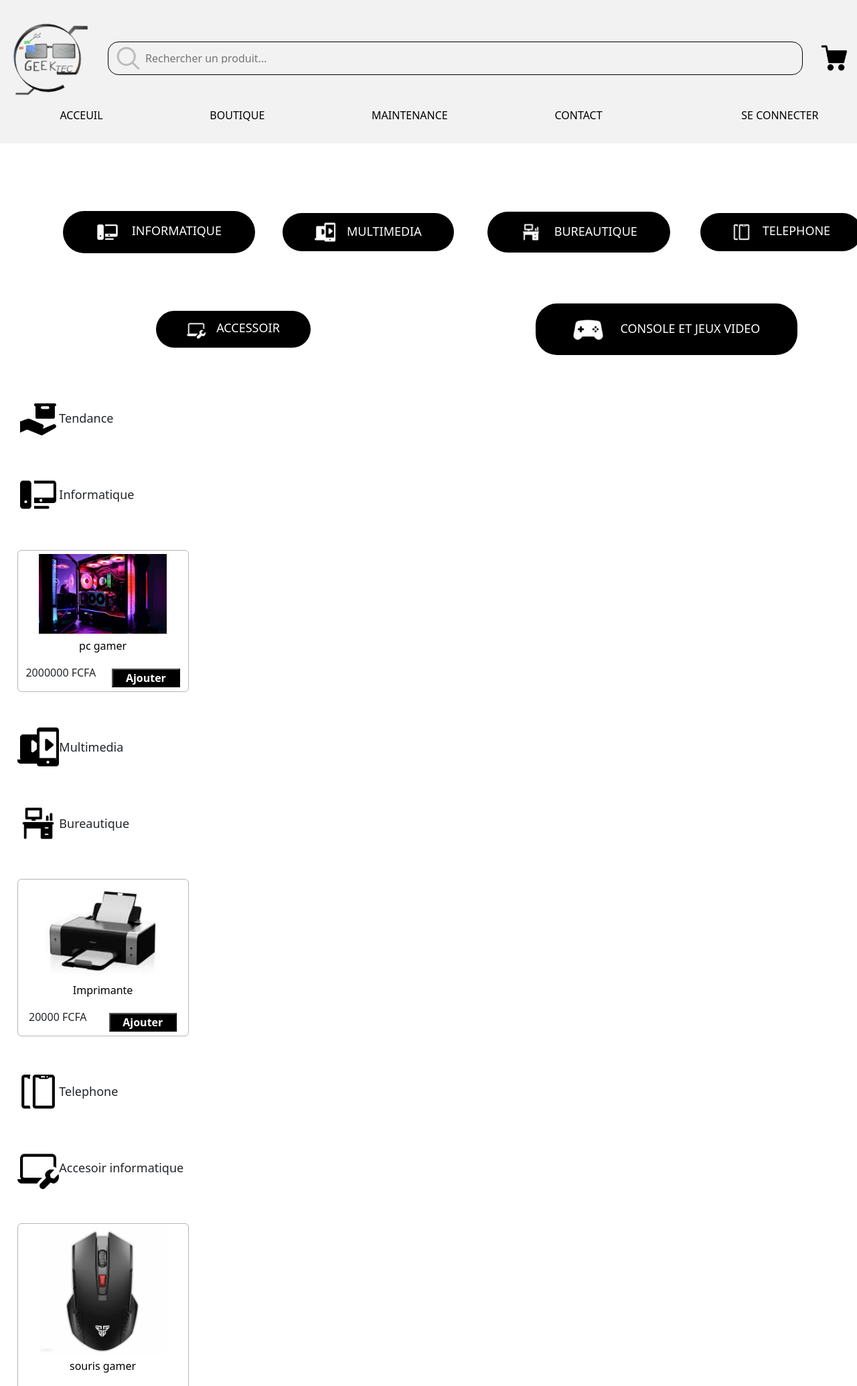
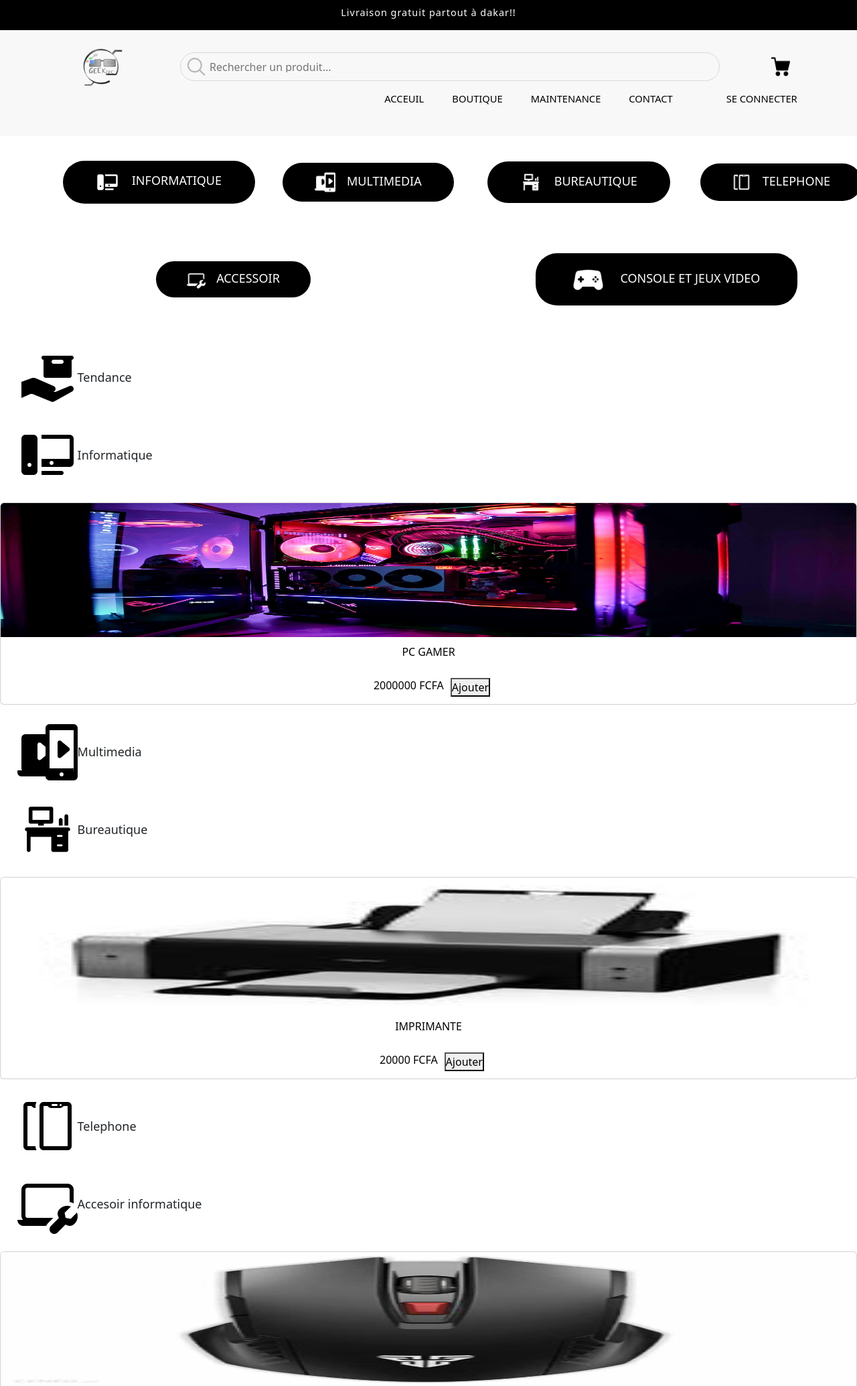
Before and after one commit to Dar-rius/ecommerce, a Django app: page /shop/ in a window 1280 px wide. Shown: the top 2069 px of the page at 67% size. Run offline with Django 4.2, Linux system fonts and the light colour scheme; data comes from the database, SQL or seed files in the repository; both versions use the stored data as it was after the commit.

Commit message:
update ctg

```diff
--- a/geektech/static/style/header.css
+++ b/geektech/static/style/header.css
@@ -1,36 +1,49 @@
 /* HEADER */
 header{
     padding: .1rem;
-    background-color: hsl(0, 0%, 95%);
-    margin-bottom: 5%;
-    padding-top: 2%;
+    background-color: hsla(0, 0%, 95%, 0.534);
+    padding: 15px 70px;
+    height: 158px;
 }
 
 .corp_haut{
     width: 100%;
     display: flex;
     align-items: center;
-    justify-content: space-between;
+    justify-content: center;
+    padding: 8px 20px;
 }
 
 .corp_haut form{
-    width: 75%;
     display: flex;
     align-items: center;
-    width: 100%;
-    padding: .2rem;
-    border-radius: 1rem;
-    border: 1px solid black;
+    width: 1158px;
+    height: 43px;
+    padding: 5px .2rem;
+    border-radius: 2rem;
+    border: 1px solid #D9D9D9;
+    margin-left:25px;
 }
-
+.liv{
+    background-color: black;
+    margin-bottom: 0;
+    height: 45px;
+}
+h4{
+    font-size: .9rem;
+    color: white;
+    text-align: center;
+    padding-top: 10px;
+    letter-spacing: 1px;
+}
 .linkerel{
     width: 5%;
-    margin-left: 2.2%;
+    margin-left: 7%;
 }
 
 
 header input{
-    width: 90%;
+    width: 50%;
     height: 1em;
     border: none;
     background: transparent;
@@ -44,24 +57,33 @@ header input:focus-visible{
 
 .liste{
     display: flex;
-    justify-content: space-around;
-    gap: 3em;
+    justify-content: center;
+    gap: 2em;
     color: #222733;
-    font-weight: 500;
+    font-weight: 499;
+    padding-left: 475px;
+    margin-top:-15px;
 }
 
 header li{
     list-style-type: none;
     text-transform: uppercase;
 }
-
-
 .liste a {
     color: black;
+    margin-left: 10px;
+    font-weight: 495;
+    font-size: .92rem;
 }
-
+.liste a:hover {
+    color: red;
+    transition: all .7s ease;
+}
 .logo{
-    width: 10%;
+    padding-left: 25px;
+}
+.search-img{
+   font-size: 1.5px;
 }
 
 
--- a/geektech/static/style/index.css
+++ b/geektech/static/style/index.css
@@ -3,99 +3,150 @@
 #sec1{
     display: flex;
     align-items: center;
-    justify-content: space-around;
-    margin-top: 5%;
+    justify-content: space-between;
+    margin-top: 7.5px;
+    margin-top: 4px;
 }
 
 nav{
     background-color: black;
-    width: 25%;
-    border-radius: 1%;
-    padding: 0.5%;
-    padding-top: 3%;
-    padding-bottom: 3%;
+    height: 420px;
+    border-radius: 10px;
+    margin-left: 125px;
+    width: 280px;
+    padding-top: 30px;
+    margin-top: 20px;
+}
+.carousel-item img{
+    background-size: cover;
 }
 
-h3{
-    text-align: center;
+ nav h3{
+    font-size: 1.2rem;
     color: white;
+    padding-left: 40px;
 }
 
 #carouselExampleCaptions{
-    width: 60%;
+    width: 58%;
+    height: 30%;
+    margin-right: 100px;
 }
-
+.d-block{
+    height: 420px;
+    width: 100%;
+    margin-right: 100px;
+    margin-top: 15px;
+    border-radius: 10px;
+}
 #image{
-    width: 75%;
+   height: 100px;
+   width: 30%;
 }
-
+h5{
+   margin-top: -200px;
+   font-size: 30px;
+}
 ul a{
     list-style-type: none;
     text-decoration: none;
     color: white;
+    font-size: .92rem;
   }
 
 nav img{
     margin-right: 5%;
     margin-left: 2%;
-    width: 15%;
+    width: 12%;
 }
-
-.groupName{
+.link{
+    background: white;
+    height: 300px;
+    margin-top: 100px;
+}
+.box{
+    display: flex;
+    top:50px;
+    background: black;
+    padding: 20px 10px;
+    height: 200px;
+    width: 84%;
+    margin-left: 120px;
+    border-radius: 10px;
+    justify-content: center;
+    align-items: center;
+}
+.card-w{
+    align-items: center;
+    justify-content: center;
+    padding: 0 100px;
+}
+.card-w img{
+    width: 38%;
+    margin-left: 42px;
+}
+.card-w a {
+   text-decoration: none;
+   color: white;
+}
+.entete{
     display: flex;
     align-items: center;
-    font-size: large;
-    margin-left: 2%;
-    margin-top: 2%;
-    margin-bottom: 2%;
-    flex-wrap: wrap;
+    margin-left: 100px;
 }
-
-.groupName img{
-    width: 5%;
-
+.it h4{
+    color:black;
+    font-size: 1.2rem;
 }
-
-.card{
-    transition: 0.3s;
-    width: 20%;
+.it img{
+    width: 4.2%;
+}
+.items .card{
+    width: 230px;
+    height:300px;
+    margin-right:20px;
+    margin-bottom:30px;
+    margin-top:30px;
+}
+.card a img{
+    width: 100%;
+    height: 200px;
+    border-radius: 5px 5px 0 0;
+}
+.items{
+    display: flex;
+    margin-left: 50px;
+}
+.card a{
+    text-decoration: none;
+}
+.card p{
+    padding-top: 10px;
+    color: black;
+    text-transform: uppercase;
     text-align: center;
-    margin: 2%;
-    border: 1px solid #B3B6B7;
 }
-
-.card img{
-    width: 75%;
-    margin-bottom: 2%;
-    margin-top: 2%;
-}
-
 .bas{
     display: flex;
-    justify-content: space-around;
+    justify-content: center;
     align-items: center;
 }
-
-.secProduit{
-    margin-left: 3%;
-    margin-right: 3%;
+.bas p{
+    padding-left:10px;
+    margin-right:10px;
 }
-
-.item1{
-    display: flex;
+.btn-b{
+   color: white;
+   background: black ;
+   height: 30px;
+   padding: 0 10px;
+}
+.btn-b:hover{
+    color: white;
+ }
+.items{
+    margin-left: 100px;
     align-items: center;
+    justify-content: center;
 }
-
-.card a{
-    text-decoration: none;
-    color: black;
-}
-
-button{
-    background-color: black;
-    color: white;
-    width: 40%;
-    font-weight: 600;
-}
-
 /* END HOME */
--- a/geektech/templates/components/header.html
+++ b/geektech/templates/components/header.html
@@ -1,15 +1,18 @@
 {% load static %}
 {% block content%}
+    <div class="liv">
+        <h4>Livraison gratuit partout à dakar!!</h4>
+    </div>
     <header>
         <div class="corp_haut">
             <a href="{% url 'home'%}">
                 <img src="{% static 'image/logo.png' %}" alt=""
                 class="logo"
-                style="width: 100%;"/>
+                style="width: 70%;"/>
             </a>
 
             <form action="{% url 'search' %}">
-                <img src="{% static 'image/search.png' %}" alt="" style="width: 5%;">
+                <img src="{% static 'image/search.png' %}" alt="" class="search-img" style="width: 5%;">
                 <input type="search" placeholder="Rechercher un produit..." aria-label="Search" name="q">
             </form>
 
--- a/geektech/views.py
+++ b/geektech/views.py
@@ -26,7 +26,7 @@ def index_view(request):
                                                 "produits_console": produit_console})
 
 
-
+#La paage ou se retrouve les produits dont le user recherche
 def search_view(request):
     produit_seached = ""
 
```
Also changed, not shown: geektech/templates/_base.html (+13 -0 lines), geektech/templates/page/home.html (+43 -72 lines), server/settings.py (+2 -7 lines), db.sqlite3, geektech/static/image/card.png (added), geektech/static/image/computer.png (added), geektech/static/image/deliv.png (added), geektech/static/image/service.png (added), geektech/static/image/star.png (added).
